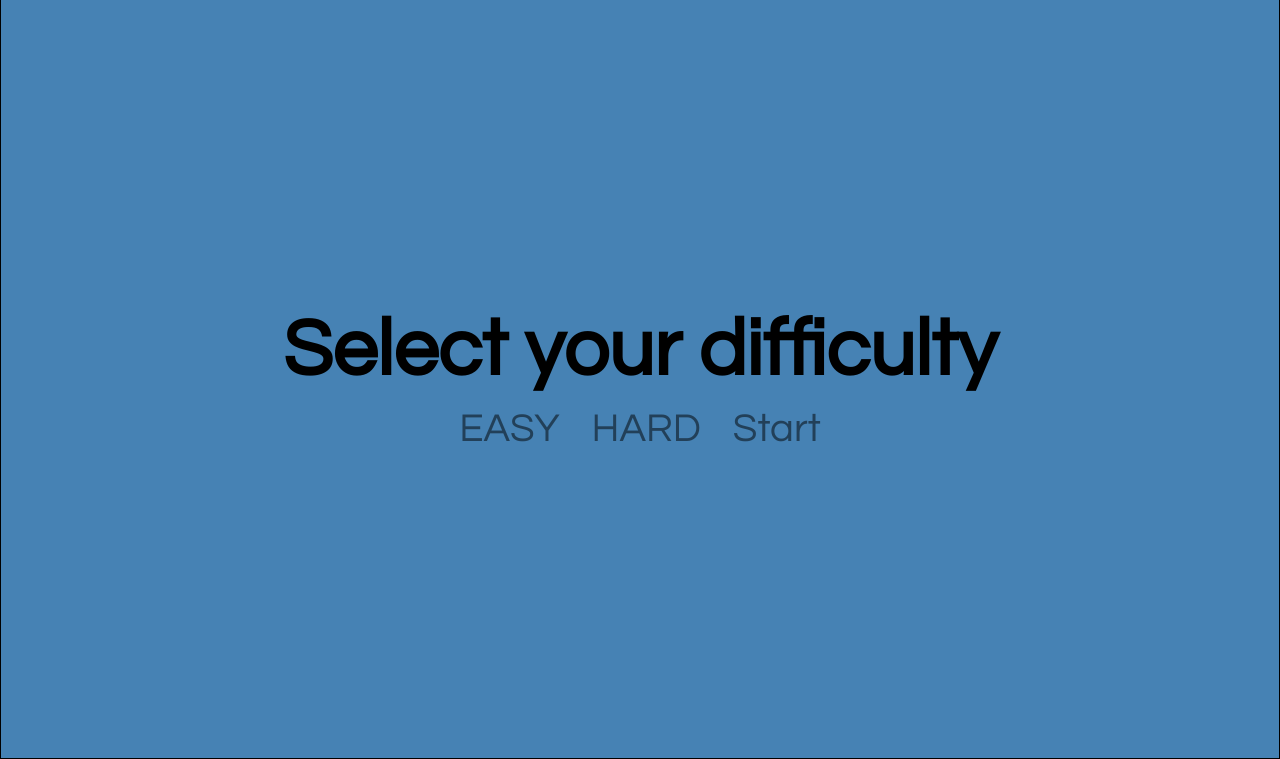
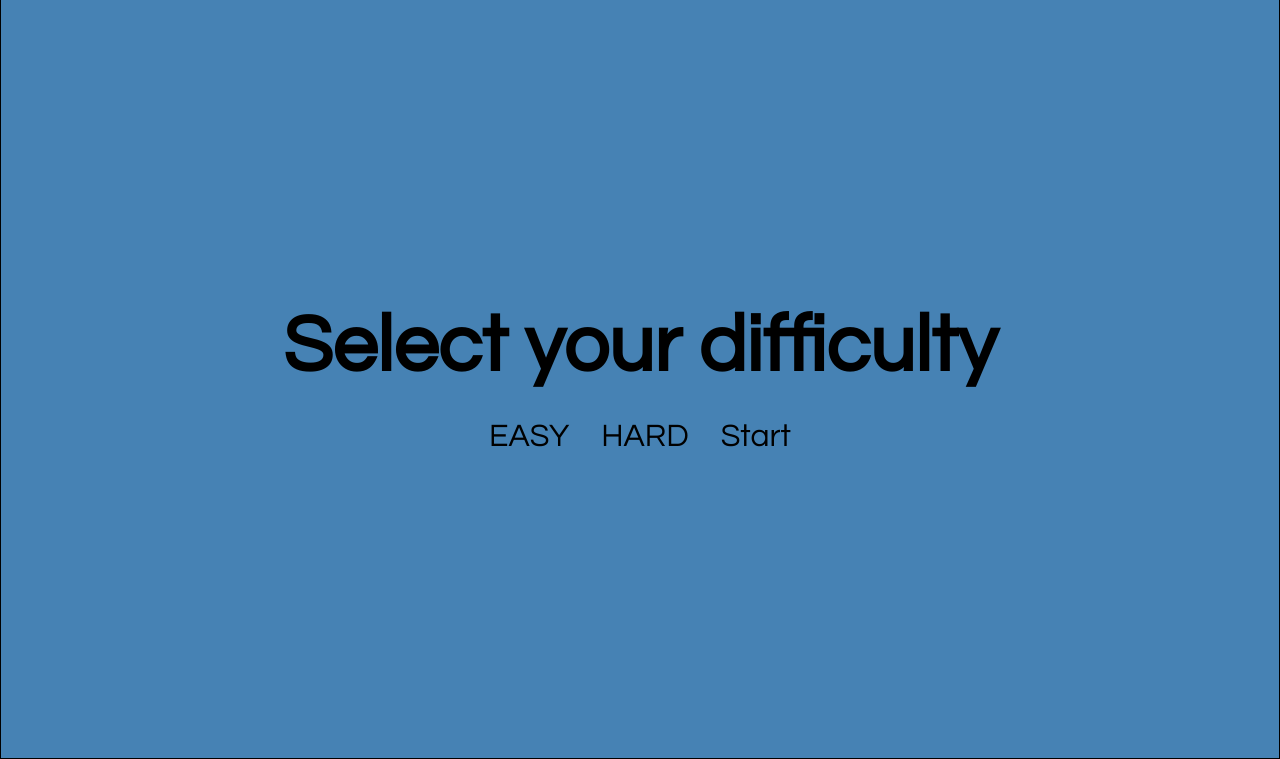
Before and after one commit to ChimentiMatt/Linguist_Assist, a Django app: page /learning/ in a window 1280 px wide. Shown: the part 49-808 px from the top of the page. Run offline with Django 3.2, Linux system fonts and the light colour scheme; a user stored in the database is signed in; data comes from the database, SQL or seed files in the repository; both versions use the stored data as it was after the commit; some libraries are stand-ins or nearby versions.

Commit message:
mostly styling

```diff
--- a/spellingapp/static/spellingproject/css/learningPage.scss
+++ b/spellingapp/static/spellingproject/css/learningPage.scss
@@ -73,13 +73,11 @@
 }
 
 #defAndOld{
-
     display: flex;
     flex-direction: column;
     margin-top: 1rem;
     align-items: center;
     height: 12rem;
-
 
     p{
         // text-align: start;
@@ -107,26 +105,64 @@
     width: 100vw;
     height: 95vh;
 
-    // display: none;
+    #preGameBtnContainer{
+        margin-top: 2rem;
+        display: flex;
+
+        #easyContainer{
+            margin-top: 1rem;
+            display: flex;
+            flex-direction: column;
+            margin: 0;
+
+            #easyBtn:hover{
+                font-weight: bold;
+            }
+
+            #borderTopEasy{
+                border-top: 1px solid black;
+                width: 0;
+                margin-left: 1rem;
+            }
+        }
+        #hardContainer{
+            margin-top: 1rem;
+            display: flex;
+            flex-direction: column;
+            margin: 0;
+
+            #hardBtn:hover{
+                font-weight: bold;
+            }
+
+            #borderTopHard{
+                border-top: 1px solid black;
+                width: 0;
+                margin-left: 1rem;
+            }
+        }
+        .preGameBtns{
+            font-size: 2rem;
+            padding-left: 1rem;
+            padding-right: 1rem;
+        }
+
+        #startBtn{
+            font-size: 2rem;
+            padding-left: 1rem;
+            padding-right: 1rem;
+        }
+    }
+
     h1{
         opacity: 0;
         font-size: 5rem;
     }
 
-    button{
-        opacity: 0;
-        margin-top: 1rem;
-        border: none;
-        margin-left: 1rem;
-        margin-right: 1rem;
-        font-size: 2.5rem;
-        background: none;
-        opacity: .5;
-    }
 
     button:hover{
         // color: red;
-        opacity: .5;
+
         // opacity: 1;
     }
 }
--- a/spellingapp/static/spellingproject/css/styles.css
+++ b/spellingapp/static/spellingproject/css/styles.css
@@ -172,20 +172,72 @@
   height: 95vh;
 }
 
+#preGameScreen #preGameBtnContainer {
+  margin-top: 2rem;
+  display: -webkit-box;
+  display: -ms-flexbox;
+  display: flex;
+}
+
+#preGameScreen #preGameBtnContainer #easyContainer {
+  margin-top: 1rem;
+  display: -webkit-box;
+  display: -ms-flexbox;
+  display: flex;
+  -webkit-box-orient: vertical;
+  -webkit-box-direction: normal;
+      -ms-flex-direction: column;
+          flex-direction: column;
+  margin: 0;
+}
+
+#preGameScreen #preGameBtnContainer #easyContainer #easyBtn:hover {
+  font-weight: bold;
+}
+
+#preGameScreen #preGameBtnContainer #easyContainer #borderTopEasy {
+  border-top: 1px solid black;
+  width: 0;
+  margin-left: 1rem;
+}
+
+#preGameScreen #preGameBtnContainer #hardContainer {
+  margin-top: 1rem;
+  display: -webkit-box;
+  display: -ms-flexbox;
+  display: flex;
+  -webkit-box-orient: vertical;
+  -webkit-box-direction: normal;
+      -ms-flex-direction: column;
+          flex-direction: column;
+  margin: 0;
+}
+
+#preGameScreen #preGameBtnContainer #hardContainer #hardBtn:hover {
+  font-weight: bold;
+}
+
+#preGameScreen #preGameBtnContainer #hardContainer #borderTopHard {
+  border-top: 1px solid black;
+  width: 0;
+  margin-left: 1rem;
+}
+
+#preGameScreen #preGameBtnContainer .preGameBtns {
+  font-size: 2rem;
+  padding-left: 1rem;
+  padding-right: 1rem;
+}
+
+#preGameScreen #preGameBtnContainer #startBtn {
+  font-size: 2rem;
+  padding-left: 1rem;
+  padding-right: 1rem;
+}
+
 #preGameScreen h1 {
   opacity: 0;
   font-size: 5rem;
-}
-
-#preGameScreen button {
-  opacity: 0;
-  margin-top: 1rem;
-  border: none;
-  margin-left: 1rem;
-  margin-right: 1rem;
-  font-size: 2.5rem;
-  background: none;
-  opacity: .5;
 }
 
 #preGameScreen button:hover {
--- a/spellingapp/static/spellingproject/css/styles.scss
+++ b/spellingapp/static/spellingproject/css/styles.scss
@@ -1,5 +1,4 @@
 @import url('https://fonts.googleapis.com/css2?family=Questrial&display=swap');
-
 @import "landingPage";
 @import "headerPage";
 @import "learningPage";
--- a/spellingapp/templates/spellingapp/base.html
+++ b/spellingapp/templates/spellingapp/base.html
@@ -130,7 +130,9 @@
                   this.hardTrigger = false
                   // document.getElementById('preGameScreen').style.display = 'none'
                   // gsap.to('#preGameScreen', {duration: 1, opacity: 0, display: 'none'})
-
+                  gsap.to('#borderTopEasy', {width: '5rem'})
+                  document.getElementById('easyBtn').style.fontWeight = 'bold'
+                  gsap.to('#borderTopHard', {width: '0'})
                   this.randomWord()
 
                 },
@@ -140,6 +142,9 @@
                   this.hardTrigger = true
                   // document.getElementById('preGameScreen').style.display = 'none'
                   // gsap.to('#preGameScreen', {duration: 1, opacity: 0, display: 'none'})
+                  gsap.to('#borderTopHard', {width: '5.5rem'})
+                  document.getElementById('hardBtn').style.fontWeight = 'bold'
+                  gsap.to('#borderTopEasy', {width: '0'})
                   this.randomWord()
                 },
 
@@ -351,19 +356,27 @@
                   //Pre Game Screen
                   gsap.to('#preGameH1', {opacity: 1, duration: 2})
 
-                  let easyBtn = document.getElementById('easyBtn')
-                  easyBtn.addEventListener('mouseenter', () => {
-                    gsap.to('#easyBtn', {opacity: 1, scale: 1.2})
+                  // let easyBtn = document.getElementById('easyBtn')
+                  // easyBtn.addEventListener('mouseenter', () => {
+                  //   gsap.to('#borderTop', {width: '5rem'})
+                  // })
+                  // easyBtn.addEventListener('mouseleave', () => {
+                  //    gsap.to('#borderTop', {width: '0rem'})
+                  // })
+                  // let hardBtn = document.getElementById('hardBtn')
+                  // hardBtn.addEventListener('mouseenter', () => {
+                  //   gsap.to('#hardBtn', {opacity: 1, scale: 1.2})
+                  // })
+                  // hardBtn.addEventListener('mouseleave', () => {
+                  //   gsap.to('#hardBtn', {opacity: .5, scale: 1})
+                  // })
+
+                  let startBtn = document.getElementById('startBtn')
+                  startBtn.addEventListener('mouseenter', () => {
+                    gsap.to('#startBtn', {fontWeight: 'bold'})
                   })
-                  easyBtn.addEventListener('mouseleave', () => {
-                    gsap.to('#easyBtn', {opacity: .5, scale: 1})
-                  })
-                  let hardBtn = document.getElementById('hardBtn')
-                  hardBtn.addEventListener('mouseenter', () => {
-                    gsap.to('#hardBtn', {opacity: 1, scale: 1.2})
-                  })
-                  hardBtn.addEventListener('mouseleave', () => {
-                    gsap.to('#hardBtn', {opacity: .5, scale: 1})
+                  startBtn.addEventListener('mouseleave', () => {
+                    gsap.to('#startBtn', {fontWeight: 'normal'})
                   })
                 }
 
--- a/spellingapp/templates/spellingapp/learning.html
+++ b/spellingapp/templates/spellingapp/learning.html
@@ -8,11 +8,17 @@
 
     <div id="preGameScreen">
         <h1 id="preGameH1">Select your difficulty</h1>
-        <div>
-            <button id="easyBtn" class="preGameBtns" v-on:click="easyFunc">EASY</button>
-            <button id="hardBtn" class="preGameBtns" v-on:click="hardFunc">HARD</button>
+        <div id="preGameBtnContainer">
+            <div id="easyContainer">
+                <p id="easyBtn" class="preGameBtns" v-on:click="easyFunc">EASY</p>
+                <p id="borderTopEasy"></p>
+            </div>
 
-            <button v-on:click="speachFunc">Start</button>
+            <div id="hardContainer">
+                <p id="hardBtn" class="preGameBtns" v-on:click="hardFunc">HARD</p>
+                <p id="borderTopHard"></p>
+             </div>
+            <p v-on:click="speachFunc" id="startBtn">Start</p>
         </div>
     </div>
     <div id="progressBar">
```
Also changed, not shown: spellingapp/static/spellingproject/css/learningPage.css (+63 -15 lines), db.sqlite3, 2 other files.
